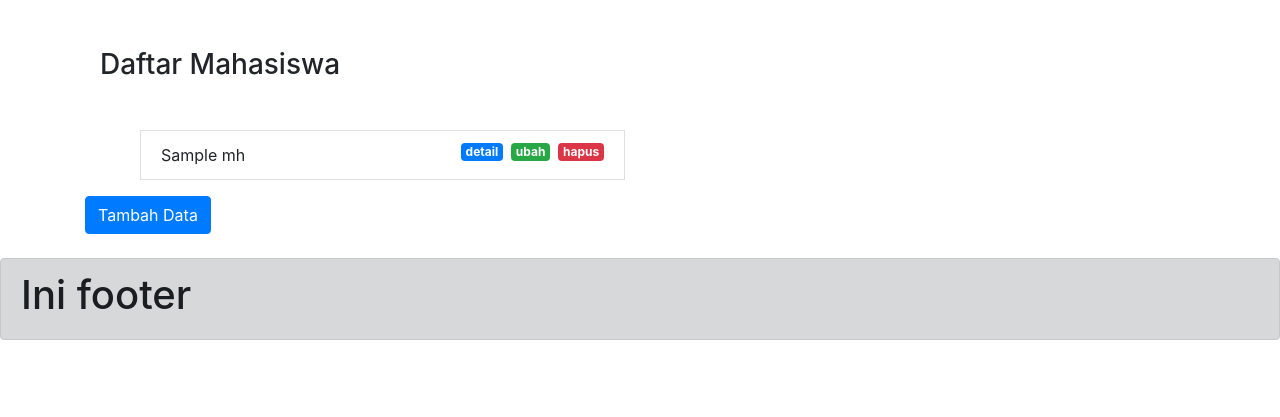
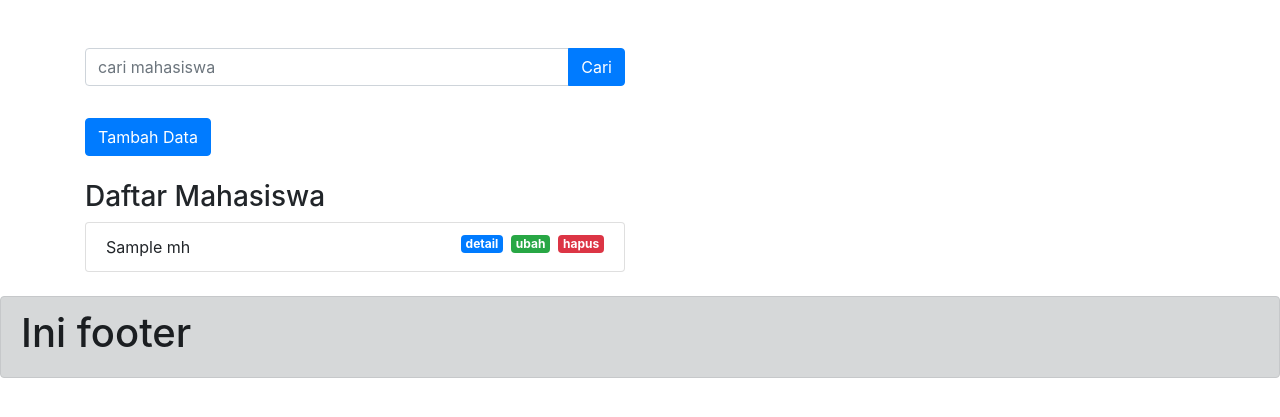
Before and after one commit to akbridha/kas-zakat, a PHP site: the page made by app/views/mahasiswa/index.php in a window 1280 px wide. Shown: the part 112-529 px from the top of the page. Run offline with PHP 8.4, Linux system fonts and the light colour scheme; the template is opened without the code that fills it: most values are stand-ins (such as "Sample title", 1, 10 or a date in 2020); some libraries are stand-ins or nearby versions.

Commit message:
selesai modul php mvc

```diff
--- a/app/views/mahasiswa/index.php
+++ b/app/views/mahasiswa/index.php
@@ -6,42 +6,56 @@
   </div>
 
 
+  <!-- Pencarian -->
+  <div class="row mb-3">
+    <div class="col-lg-6">
 
+      <form action = "<?=BASEURL; ?>/mahasiswa/cari" method = "post">
+        <div class="input-group">
+          <input type="text" class="form-control" placeholder="cari mahasiswa" name="keyword" id="keyword" autocomplete = "off" >
+          <div class="input-group-append">
+            <button class="btn btn-primary" type="submit" id="button-cari">Cari</button>
+          </div>
+        </div>
+      </form>
+
+    </div>
+  </div>
+
+
+  <!-- tombol tambah -->
+  <div class="row mb-4">
     <div class="col-lg-6">
+      <!-- Button trigger modal -->
+      <button type="button" class="btn btn-primary tombolTambahData" data-toggle="modal" data-target="#exampleModalLong">
+        Tambah Data
+      </button>
+    </div>
+  </div>
+
+  <div class="row">
+    <div class="col-lg-6">
+
       <h3>Daftar Mahasiswa</h3>
-            <ul class="list-grup mt-5">
-
+      <ul class="list-group">
           <?php foreach( $data['mhs'] as $mhs ) : ?>
-
           <li class="list-group-item ">
-
             <?= $mhs['nama'];?>
-            <a href="<?=BASEURL;?>/mahasiswa/hapus/<?=$mhs['id'];?>" class="badge badge-danger float-right ml-2"
-            onclick="return confirm('yakin');">hapus</a>
-
+            <a href="<?=BASEURL;?>/mahasiswa/hapus/<?=$mhs['id'];?>" class="badge badge-danger float-right ml-2"onclick="return confirm('yakin');">hapus</a>
             <a href="<?=BASEURL;?>/mahasiswa/ubah/<?=$mhs['id'];?>" class="badge badge-success float-right  ml-2 tampilModalUbah" data-toggle="modal"  data-target="#exampleModalLong" data-id="<?=$mhs['id'];?>">ubah</a>
             <a href="<?=BASEURL;?>/mahasiswa/detail/<?=$mhs['id'];?>" class="badge badge-primary float-right">detail</a>
-
           </li>
-
         <?php endforeach; ?>
       </ul>
+    </div>
+  </div>
 
-        </div>
-    </>
 
 
 
 
 </div>
 
-
-<div class="container">
-<!-- Button trigger modal -->
-<button type="button" class="btn btn-primary tombolTambahData" data-toggle="modal" data-target="#exampleModalLong">
-  Tambah Data
-</button>
-</div>
 
 <!-- Modal -->
 <div class="modal fade" id="exampleModalLong" tabindex="-1" role="dialog" aria-labelledby="exampleModalLongTitle" aria-hidden="true">
```
Also changed, not shown: app/controllers/Mahasiswa.php (+11 -0 lines), app/models/Mahasiswa_model.php (+11 -0 lines), app/views/template/header.php (+0 -16 lines). Lines whose indentation alone changed are shown as unchanged.
